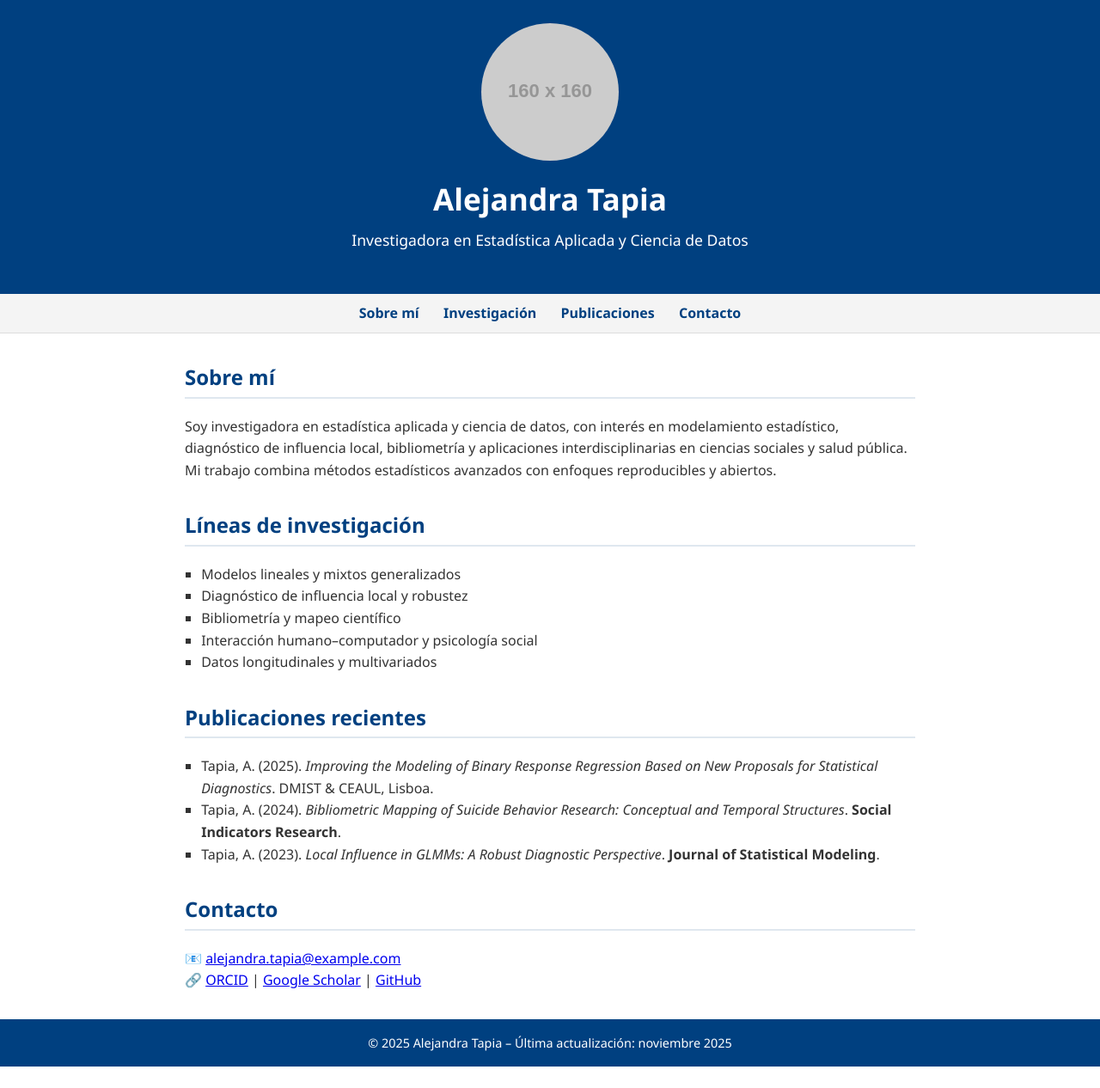
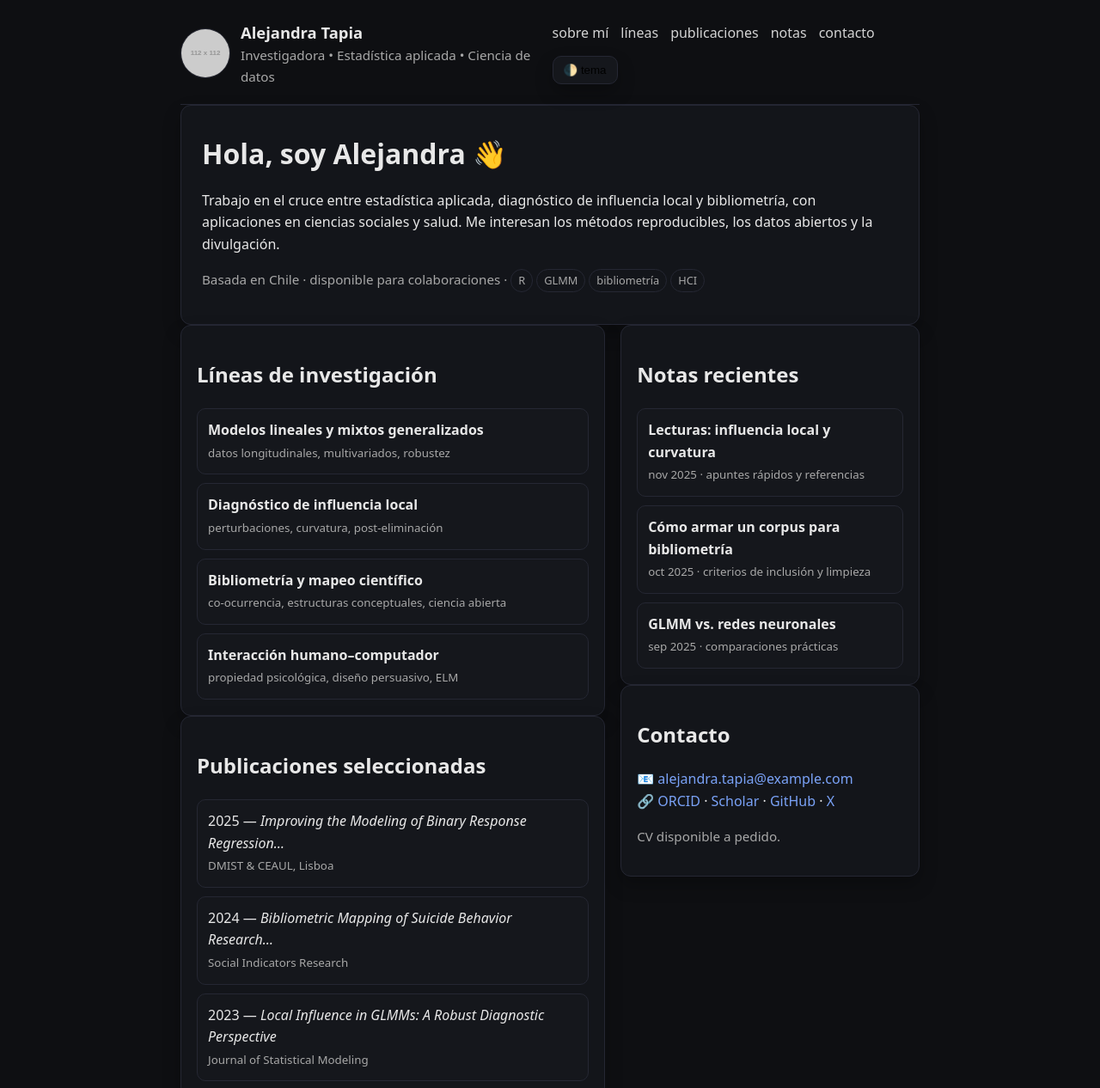
Before and after one commit to alejandraandrea/alejandraandrea.github.io, a plain HTML site: page index.html in a window 1280 px wide. Shown: the part 21-1287 px from the top of the page at 86% size. Before the commit the page ends 1262 px from the top, so only its background shows below. Drawn offline with Linux system fonts and the light colour scheme; placeholder pictures from the web are drawn by us.

Commit message:
Enhance index.html with theme support and layout updates
Updated HTML structure and styling for dark/light theme support.

```diff
--- a/index.html
+++ b/index.html
@@ -1,162 +1,245 @@
 <!DOCTYPE html>
-<html lang="es">
+<html lang="es" data-theme="dark">
 <head>
   <meta charset="utf-8">
+  <title>Alejandra Tapia — Investigadora</title>
   <meta name="viewport" content="width=device-width, initial-scale=1">
-  <title>Alejandra Tapia – Investigadora</title>
+  <meta name="color-scheme" content="dark light">
   <style>
-    /* ---------- Estilo general ---------- */
-    body {
-      font-family: "Segoe UI", Roboto, Helvetica, Arial, sans-serif;
-      margin: 0;
-      padding: 0;
-      color: #333;
-      background-color: #fff;
-      line-height: 1.6;
+    :root{
+      --bg: #0e0f12;
+      --bg-soft:#15171c;
+      --text:#e8e8e8;
+      --muted:#a8a8a8;
+      --accent:#7aa2f7;
+      --border:#252733;
+      --card:#13151a;
+      --shadow: 0 10px 20px rgba(0,0,0,.25);
+      --radius: 12px;
+      --maxw: 860px;
     }
-
-    header {
-      background: #004080;
-      color: white;
-      text-align: center;
-      padding: 2rem 1rem;
+    [data-theme="light"]{
+      --bg:#ffffff;
+      --bg-soft:#f6f7fb;
+      --text:#1c1e21;
+      --muted:#5f6572;
+      --accent:#2b59ff;
+      --border:#e6e8ef;
+      --card:#ffffff;
+      --shadow: 0 10px 20px rgba(0,0,0,.08);
     }
-
-    header h1 {
-      margin: 0;
-      font-size: 2.2em;
+    @media (prefers-color-scheme: light){
+      html[data-theme="auto"]{
+        --bg:#ffffff;
+        --bg-soft:#f6f7fb;
+        --text:#1c1e21;
+        --muted:#5f6572;
+        --accent:#2b59ff;
+        --border:#e6e8ef;
+        --card:#ffffff;
+        --shadow: 0 10px 20px rgba(0,0,0,.08);
       }
-
-    header p {
-      font-size: 1.1em;
-      margin-top: 0.3em;
     }
-
-    nav {
-      background: #f4f4f4;
-      text-align: center;
-      padding: 0.6rem;
-      border-bottom: 1px solid #ddd;
+    html,body{height:100%}
+    body{
+      margin:0;
+      font:16px/1.6 system-ui, -apple-system, Segoe UI, Roboto, Helvetica, Arial, "Apple Color Emoji","Segoe UI Emoji";
+      background:var(--bg);
+      color:var(--text);
+      -webkit-font-smoothing:antialiased;
+      text-rendering:optimizeLegibility;
     }
-
-    nav a {
-      color: #004080;
-      text-decoration: none;
-      margin: 0 12px;
-      font-weight: 600;
+    a{color:var(--accent);text-decoration:none}
+    a:hover{text-decoration:underline}
+    .wrap{max-width:var(--maxw);margin:0 auto;padding:24px}
+    header{
+      display:flex;gap:18px;align-items:center;justify-content:space-between;
+      padding:20px 0;border-bottom:1px solid var(--border);
     }
-
-    nav a:hover {
-      text-decoration: underline;
+    .brand{
+      display:flex;align-items:center;gap:12px;
     }
-
-    section {
-      max-width: 850px;
-      margin: 2rem auto;
-      padding: 0 1.5rem;
+    .avatar{
+      width:56px;height:56px;border-radius:999px;object-fit:cover;border:1px solid var(--border);
+      background:#222;
     }
-
-    h2 {
-      color: #004080;
-      border-bottom: 2px solid #00408020;
-      padding-bottom: 0.2rem;
+    .title{margin:0;font-size:1.15rem;font-weight:700}
+    .subtitle{margin:0;color:var(--muted);font-size:.95rem}
+    nav{
+      display:flex;flex-wrap:wrap;gap:14px;align-items:center
     }
-
-    footer {
-      background: #004080;
-      color: white;
-      text-align: center;
-      padding: 1rem;
-      margin-top: 2rem;
-      font-size: 0.9em;
+    .navlink{color:var(--text);opacity:.9}
+    .navlink:hover{opacity:1}
+    .btn{
+      border:1px solid var(--border);background:var(--bg-soft);
+      padding:8px 12px;border-radius:10px;display:inline-flex;gap:8px;align-items:center;
+      box-shadow:var(--shadow);
     }
-
-    img.photo {
-      width: 160px;
-      border-radius: 50%;
-      display: block;
-      margin: 1rem auto;
+    main{padding:28px 0;display:grid;gap:28px}
+    .intro{
+      background:var(--card);border:1px solid var(--border);border-radius:var(--radius);
+      padding:24px;box-shadow:var(--shadow)
     }
-
-    ul {
-      list-style-type: square;
-      padding-left: 1.2rem;
+    h1{margin:.2em 0 .4em 0;font-size:2rem}
+    .meta{color:var(--muted);font-size:.95rem}
+    .grid{
+      display:grid;gap:18px;
+      grid-template-columns:repeat(12,1fr);
     }
-
-    @media (max-width: 600px) {
-      header h1 { font-size: 1.6em; }
-      nav a { display: block; margin: 6px 0; }
+    .col-7{grid-column:span 7}
+    .col-5{grid-column:span 5}
+    @media (max-width: 900px){
+      .grid{grid-template-columns:1fr}
+      .col-7,.col-5{grid-column:auto}
     }
+    .card{
+      background:var(--card);border:1px solid var(--border);border-radius:var(--radius);
+      padding:18px;box-shadow:var(--shadow)
+    }
+    .list{margin:0;padding:0;list-style:none;display:grid;gap:10px}
+    .item{padding:12px;border:1px solid var(--border);border-radius:10px;background:var(--bg-soft)}
+    .item small{color:var(--muted)}
+    .tag{
+      background:transparent;border:1px solid var(--border);color:var(--muted);
+      padding:.2rem .5rem;border-radius:999px;font-size:.8rem
+    }
+    footer{padding:26px 0;border-top:1px solid var(--border);color:var(--muted);font-size:.95rem}
+    .row{display:flex;flex-wrap:wrap;gap:10px;align-items:center;justify-content:space-between}
+    .social{display:flex;gap:12px;flex-wrap:wrap}
+    .kbd{font-family:ui-monospace, SFMono-Regular, Menlo, Monaco, Consolas, "Liberation Mono", "Courier New", monospace;
+      font-size:.9rem;background:var(--bg-soft);border:1px solid var(--border);border-radius:6px;padding:2px 6px;color:var(--muted)}
+    /* focus */
+    :focus-visible{outline:2px dashed var(--accent);outline-offset:2px;border-radius:6px}
   </style>
 </head>
-
 <body>
 
+  <div class="wrap">
+    <!-- Header -->
     <header>
-    <img src="https://via.placeholder.com/160" alt="Foto de perfil" class="photo">
-    <h1>Alejandra Tapia</h1>
-    <p>Investigadora en Estadística Aplicada y Ciencia de Datos</p>
+      <div class="brand">
+        <img class="avatar" src="https://via.placeholder.com/112x112.png?text=AT" alt="Foto de Alejandra">
+        <div>
+          <p class="title">Alejandra Tapia</p>
+          <p class="subtitle">Investigadora • Estadística aplicada • Ciencia de datos</p>
+        </div>
+      </div>
+      <nav aria-label="Primaria">
+        <a class="navlink" href="#sobre">sobre mí</a>
+        <a class="navlink" href="#investigacion">líneas</a>
+        <a class="navlink" href="#publicaciones">publicaciones</a>
+        <a class="navlink" href="#notas">notas</a>
+        <a class="navlink" href="#contacto">contacto</a>
+        <button id="themeToggle" class="btn" type="button" aria-label="Cambiar tema">🌓 tema</button>
+      </nav>
     </header>
 
-  <nav>
-    <a href="#sobre">Sobre mí</a>
-    <a href="#investigacion">Investigación</a>
-    <a href="#publicaciones">Publicaciones</a>
-    <a href="#contacto">Contacto</a>
-  </nav>
-
-  <section id="sobre">
-    <h2>Sobre mí</h2>
+    <!-- Intro -->
+    <section class="intro" id="sobre">
+      <h1>Hola, soy Alejandra 👋</h1>
       <p>
-      Soy investigadora en estadística aplicada y ciencia de datos, con interés en modelamiento
-      estadístico, diagnóstico de influencia local, bibliometría y aplicaciones interdisciplinarias
-      en ciencias sociales y salud pública. Mi trabajo combina métodos estadísticos avanzados con
-      enfoques reproducibles y abiertos.
+        Trabajo en el cruce entre estadística aplicada, diagnóstico de influencia local y bibliometría,
+        con aplicaciones en ciencias sociales y salud. Me interesan los métodos reproducibles,
+        los datos abiertos y la divulgación.
+      </p>
+      <p class="meta">
+        Basada en Chile · disponible para colaboraciones ·
+        <span class="tag">R</span> <span class="tag">GLMM</span> <span class="tag">bibliometría</span> <span class="tag">HCI</span>
       </p>
     </section>
 
-  <section id="investigacion">
+    <!-- Grid -->
+    <section class="grid">
+      <div class="col-7">
+        <div class="card" id="investigacion">
           <h2>Líneas de investigación</h2>
-    <ul>
-      <li>Modelos lineales y mixtos generalizados</li>
-      <li>Diagnóstico de influencia local y robustez</li>
-      <li>Bibliometría y mapeo científico</li>
-      <li>Interacción humano–computador y psicología social</li>
-      <li>Datos longitudinales y multivariados</li>
+          <ul class="list">
+            <li class="item"><strong>Modelos lineales y mixtos generalizados</strong><br><small>datos longitudinales, multivariados, robustez</small></li>
+            <li class="item"><strong>Diagnóstico de influencia local</strong><br><small>perturbaciones, curvatura, post-eliminación</small></li>
+            <li class="item"><strong>Bibliometría y mapeo científico</strong><br><small>co-ocurrencia, estructuras conceptuales, ciencia abierta</small></li>
+            <li class="item"><strong>Interacción humano–computador</strong><br><small>propiedad psicológica, diseño persuasivo, ELM</small></li>
           </ul>
-  </section>
+        </div>
 
-  <section id="publicaciones">
-    <h2>Publicaciones recientes</h2>
-    <ul>
-      <li>
-        Tapia, A. (2025). <em>Improving the Modeling of Binary Response Regression Based on New
-        Proposals for Statistical Diagnostics</em>. DMIST &amp; CEAUL, Lisboa.
+        <div class="card" id="publicaciones">
+          <h2>Publicaciones seleccionadas</h2>
+          <ul class="list">
+            <li class="item">
+              2025 — <em>Improving the Modeling of Binary Response Regression…</em><br>
+              <small>DMIST &amp; CEAUL, Lisboa</small>
             </li>
-      <li>
-        Tapia, A. (2024). <em>Bibliometric Mapping of Suicide Behavior Research: Conceptual and
-        Temporal Structures</em>. <strong>Social Indicators Research</strong>.
+            <li class="item">
+              2024 — <em>Bibliometric Mapping of Suicide Behavior Research…</em><br>
+              <small>Social Indicators Research</small>
             </li>
-      <li>
-        Tapia, A. (2023). <em>Local Influence in GLMMs: A Robust Diagnostic Perspective</em>.
-        <strong>Journal of Statistical Modeling</strong>.
+            <li class="item">
+              2023 — <em>Local Influence in GLMMs: A Robust Diagnostic Perspective</em><br>
+              <small>Journal of Statistical Modeling</small>
             </li>
           </ul>
-  </section>
+        </div>
+      </div>
 
-  <section id="contacto">
+      <div class="col-5">
+        <div class="card" id="notas">
+          <h2>Notas recientes</h2>
+          <ul class="list">
+            <li class="item">
+              <strong>Lecturas: influencia local y curvatura</strong><br>
+              <small>nov 2025 · apuntes rápidos y referencias</small>
+            </li>
+            <li class="item">
+              <strong>Cómo armar un corpus para bibliometría</strong><br>
+              <small>oct 2025 · criterios de inclusión y limpieza</small>
+            </li>
+            <li class="item">
+              <strong>GLMM vs. redes neuronales</strong><br>
+              <small>sep 2025 · comparaciones prácticas</small>
+            </li>
+          </ul>
+        </div>
+
+        <div class="card" id="contacto">
           <h2>Contacto</h2>
           <p>
             📧 <a href="mailto:alejandra.tapia@example.com">alejandra.tapia@example.com</a><br>
-      🔗 <a href="https://orcid.org/0000-0002-XXXX-XXXX" target="_blank">ORCID</a> |
-      <a href="https://scholar.google.com" target="_blank">Google Scholar</a> |
-      <a href="https://github.com/alejandratapia" target="_blank">GitHub</a>
+            🔗 <a href="https://orcid.org/0000-0002-XXXX-XXXX" target="_blank" rel="noopener">ORCID</a> ·
+            <a href="https://scholar.google.com" target="_blank" rel="noopener">Scholar</a> ·
+            <a href="https://github.com/alejandratapia" target="_blank" rel="noopener">GitHub</a> ·
+            <a href="https://x.com" target="_blank" rel="noopener">X</a>
           </p>
+          <p class="meta">CV disponible a pedido.</p>
+        </div>
+      </div>
     </section>
 
-  <footer>
-    © 2025 Alejandra Tapia – Última actualización: noviembre 2025
+    <!-- Footer -->
+    <footer class="row">
+      <span>© <span id="year"></span> Alejandra Tapia</span>
+      <span>Hecho con HTML estático · <span class="kbd">git push</span> para publicar</span>
     </footer>
+  </div>
 
+  <script>
+    // año dinámico
+    document.getElementById('year').textContent = new Date().getFullYear();
+
+    // tema (oscuro/claro) con preferencia guardada
+    const KEY = 'theme-pref';
+    const root = document.documentElement;
+    function applyTheme(pref){
+      if(pref === 'dark' || pref === 'light'){ root.setAttribute('data-theme', pref); }
+      else { root.setAttribute('data-theme','auto'); }
+    }
+    const saved = localStorage.getItem(KEY) || 'dark';
+    applyTheme(saved);
+
+    document.getElementById('themeToggle').addEventListener('click', () => {
+      const current = root.getAttribute('data-theme');
+      const next = current === 'dark' ? 'light' : 'dark';
+      localStorage.setItem(KEY, next);
+      applyTheme(next);
+    });
+  </script>
 </body>
 </html>
```
Lines whose indentation alone changed are shown as unchanged.
